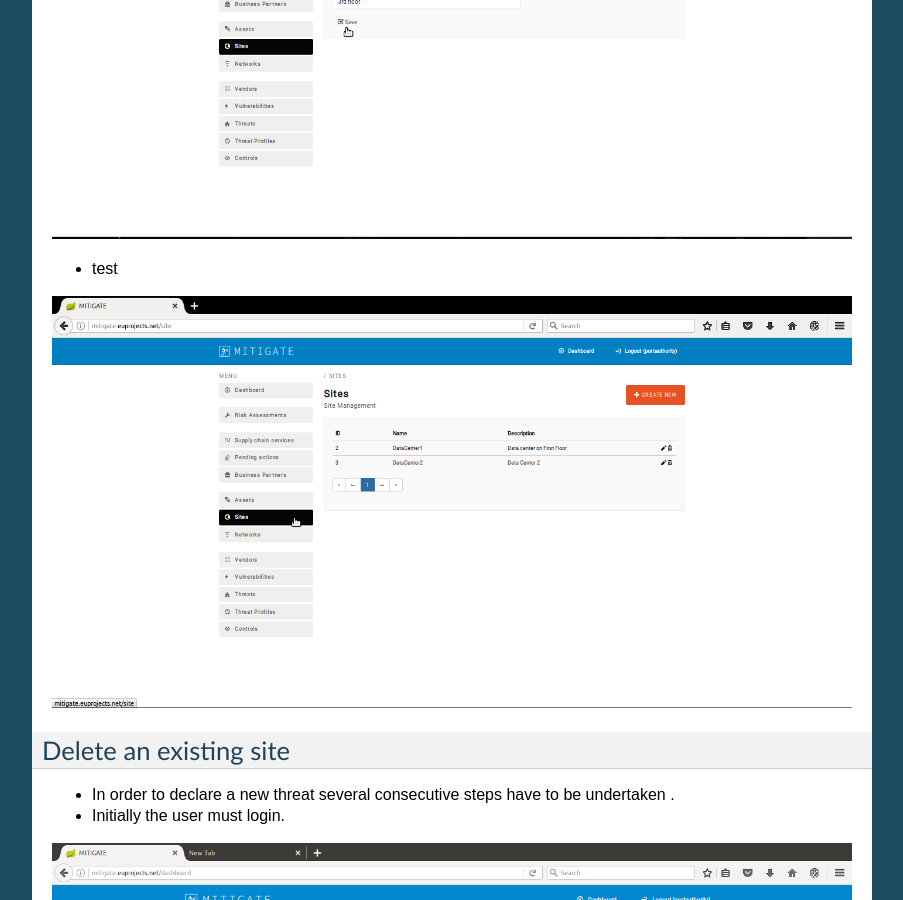
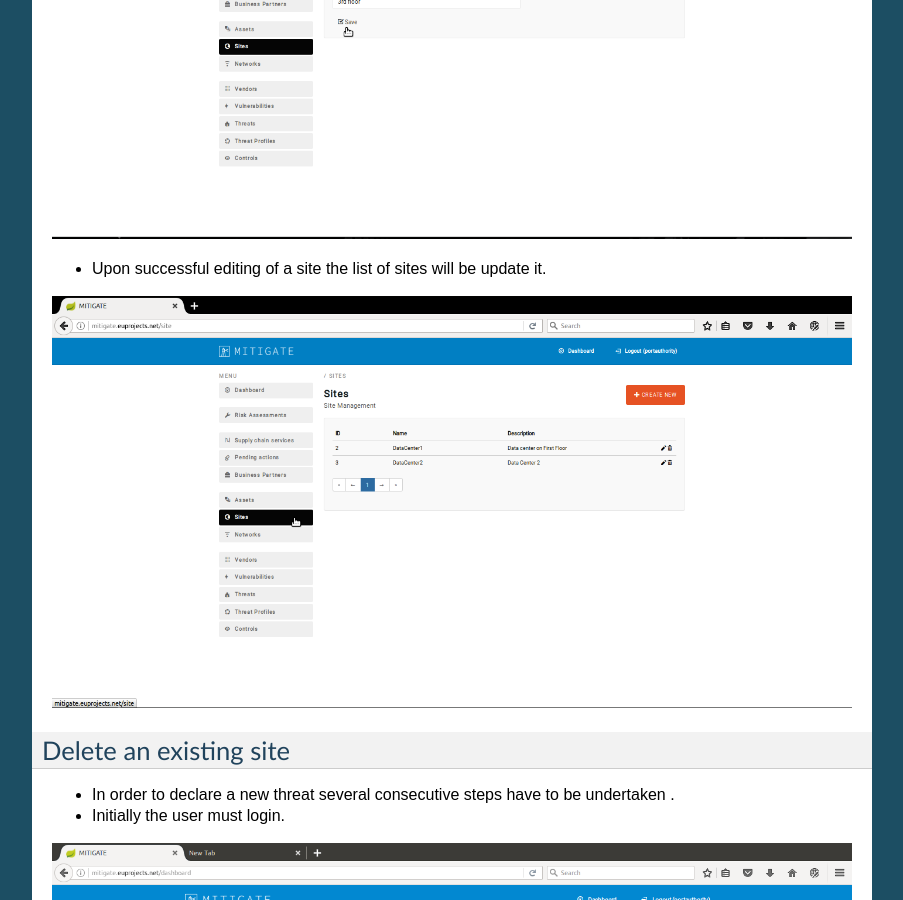
Before and after one commit to singularlogic/mitigate-documentation, a Sphinx documentation site: the page built from docs/o_sites.rst, in a window 1280 px wide and 900 px high, scrolled down 5153 px. Shown: the whole window, without its empty margins (198-1101 px from the left). Built offline with Sphinx 7.4.7, drawn with Linux system fonts in a browser that asks for light colours.

Commit message:
Update o_sites.rst

```diff
--- a/docs/o_sites.rst
+++ b/docs/o_sites.rst
@@ -55,7 +55,7 @@ Edit a site
 
 .. image:: assets/ds_3.png
 
-- test
+- Upon successful editing of a site the list of sites will be update it.
 
 .. image:: assets/ss.png
 
```
